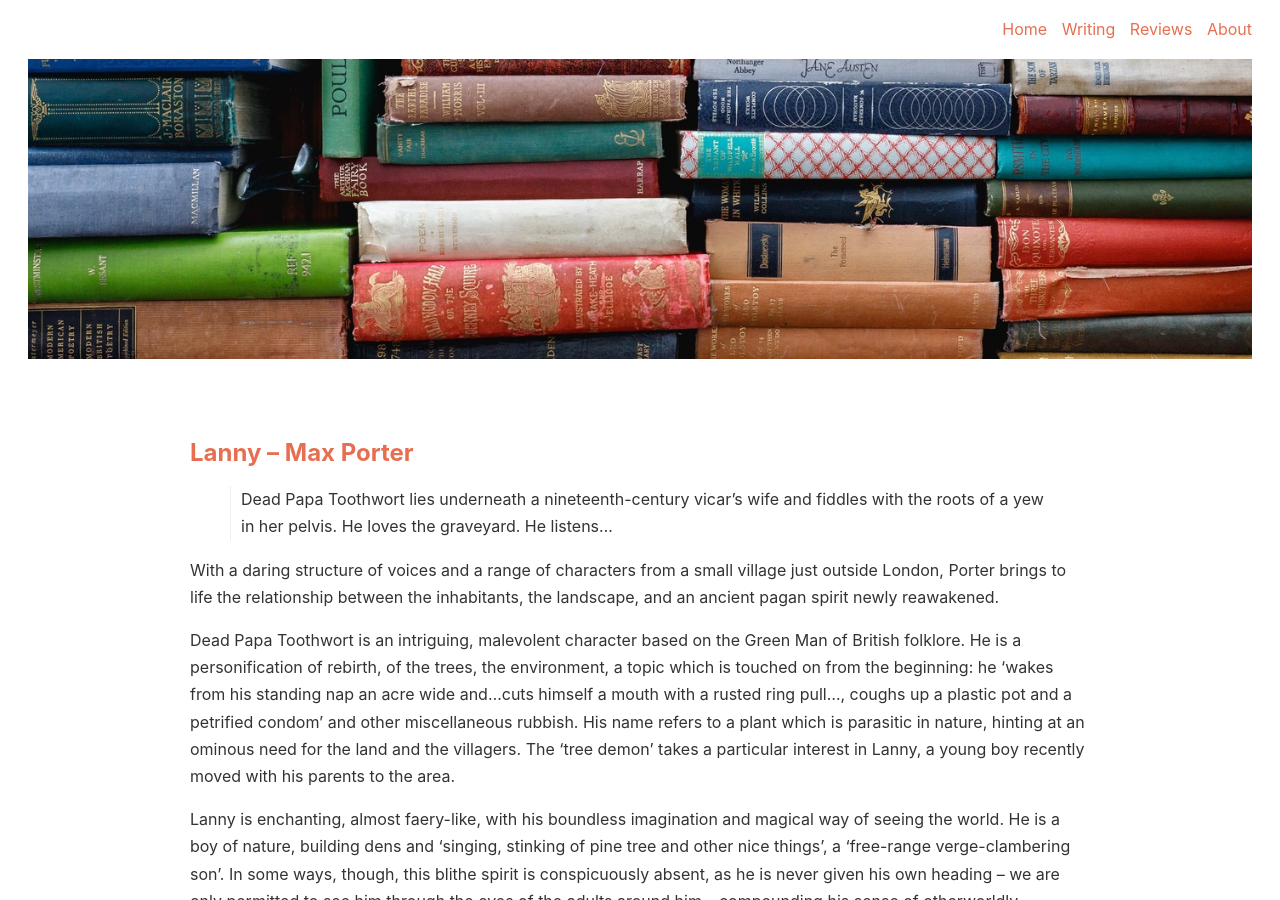
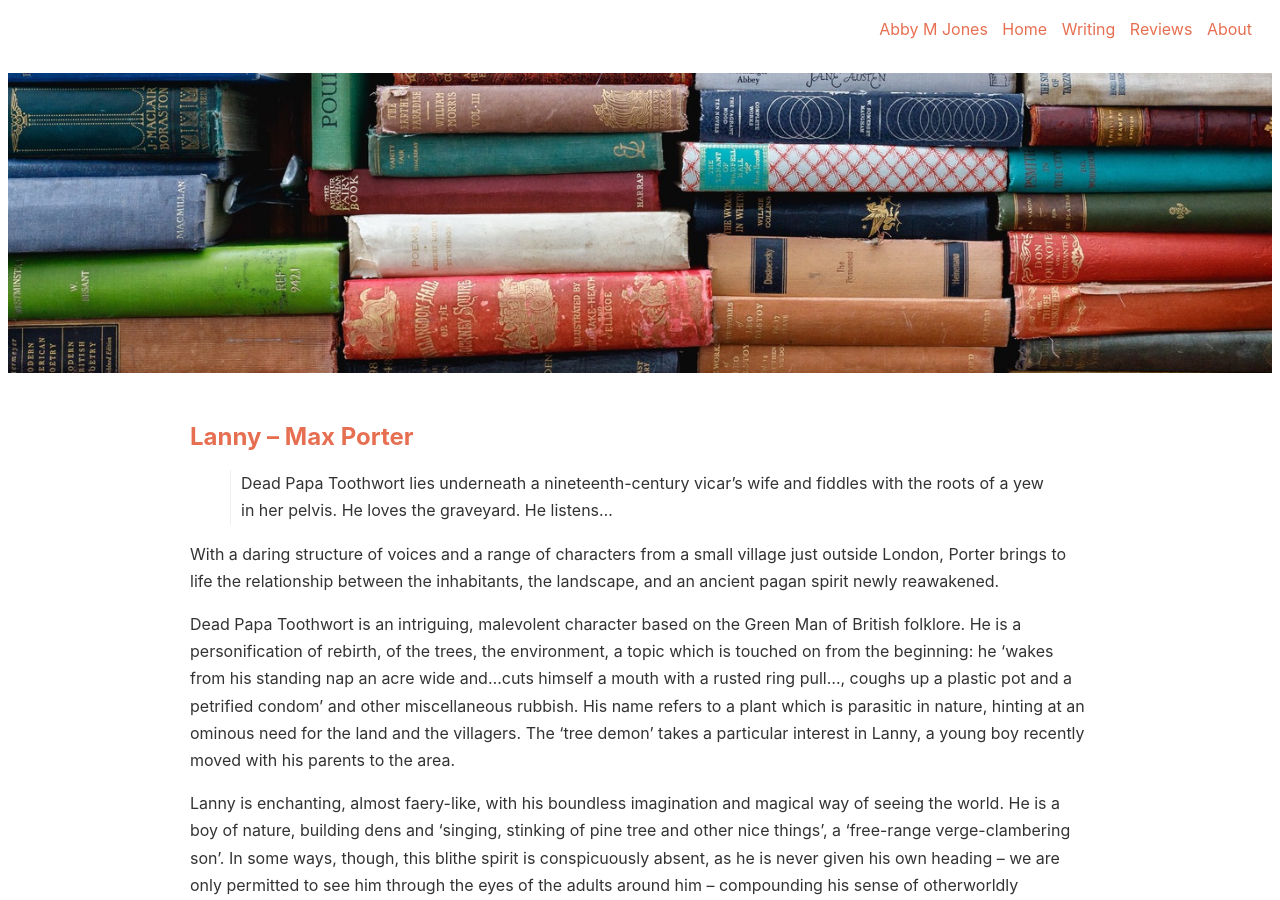
Before and after one commit to coffeewhisky/coffeewhisky.github.io, a Jekyll site: the page built from index.html, in a window 1280 px wide and 900 px high. Built offline with Jekyll 4.4.1, drawn with Linux system fonts in a browser that asks for light colours; the list of posts is cut into pages by our own code.

Commit message:
Update header.html

```diff
--- a/_includes/header.html
+++ b/_includes/header.html
@@ -11,16 +11,16 @@
 
   <header>
     <ul>
+      <li class="sitename"><a href="{{ site.baseurl }}/">Abby M Jones</a></li>
       <li><a href="{{ site.baseurl }}/">Home</a></li>
       <li><a href="{{ site.baseurl }}/writing">Writing</a></li>
       <li><a href="{{ site.baseurl }}/reviews">Reviews</a></li>
       <li><a href="{{ site.baseurl }}/about">About</a></li>
     </ul>
+  </header>
 
-  {% if page.cover %}
+    {% if page.cover %}
     <div class="cover" style="background: url(/images/cover/{{ page.cover }}.jpg) 50% 50% / cover #0d0501;"></div>
   {% else %}
     <div class="cover" style="background: url(/images/cover/books.jpg) 50% 50% / cover #0d0501;"></div>
   {% endif %}
-
-  </header>
```
